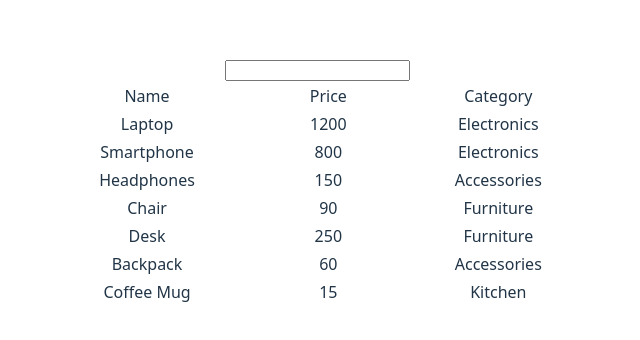
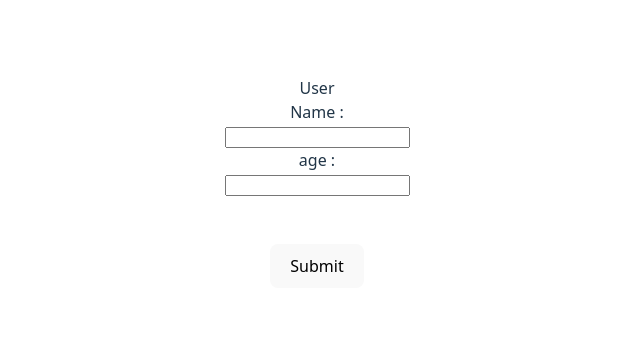
Before and after one commit to vickyit/react-class, a React (Vite) app: page / in a window 1280 px wide. Shown: the part 218-558 px from the top of the page, without its empty margins (323-963 px from the left). Built offline with nearby package versions, Linux system fonts and the light colour scheme.

Commit message:
cutom form handling

```diff
--- a/src/App.jsx
+++ b/src/App.jsx
@@ -1,5 +1,6 @@
  import './App.css'
 import Product from './Products/Product'
+import User from './User'
 
 
 function App() {
@@ -7,7 +8,10 @@ function App() {
 
   return (
     <>
-    <Product/>
+
+    <User/>
+    {/* <Product/> */}
+
 
     </>
   )
--- /dev/null
+++ b/src/User.jsx
@@ -0,0 +1,82 @@
+import React, { useState } from 'react'
+
+export default function User() {
+
+    // const [name,setName]= useState("");
+
+     const [user, setUser] = useState({
+        name:"",
+        age:""
+     })
+
+     const [error, setError]= useState({});
+
+     const validation =()=>{
+        if(user.name == "")
+        {
+            setError( error =>( {...error, name:'name is required '}))
+            return false
+        }
+        if(user.age == "")
+        {
+            setError(error =>( {...error, age:'age is required '}))
+            return false
+        }
+
+
+        return true
+
+     }
+
+      const handleNameBlur=(e)=>{
+
+        if(user.name == "")
+        {
+            setError( error =>( {...error, name:'name is required '}))
+            return false
+        }
+      }
+
+     const handleChange=(e)=>{
+        setUser( {...user, [e.target.name] :e.target.value});
+        //console.log(user);
+
+     }
+     const handleSubmit =(e)=>{
+          e.preventDefault();
+
+          if(!validation())
+          {
+           return
+          }
+
+          console.log(user);
+     }
+
+    // const handleNameChange=(e)=>{
+    //     // setName(e.target.value);
+    //     // console.log(name);
+    //     setUser( {...user, name:e.target.value});
+    //     console.log(user);
+
+    // }
+
+    return (
+    <div>User
+
+    <form onSubmit={handleSubmit}>
+
+         Name : <br/>
+        <input name='name' onChange={handleChange} onBlur={handleNameBlur} /><br/>
+        {error.name && <div>{error.name}</div> }
+
+        age : <br/>
+        <input name='age' onChange={handleChange} /><br/>
+        {error.age && <div>{error.age}</div> }<br/><br/>
+
+        <button> Submit</button>
+    </form>
+
+    </div>
+  )
+}
```
